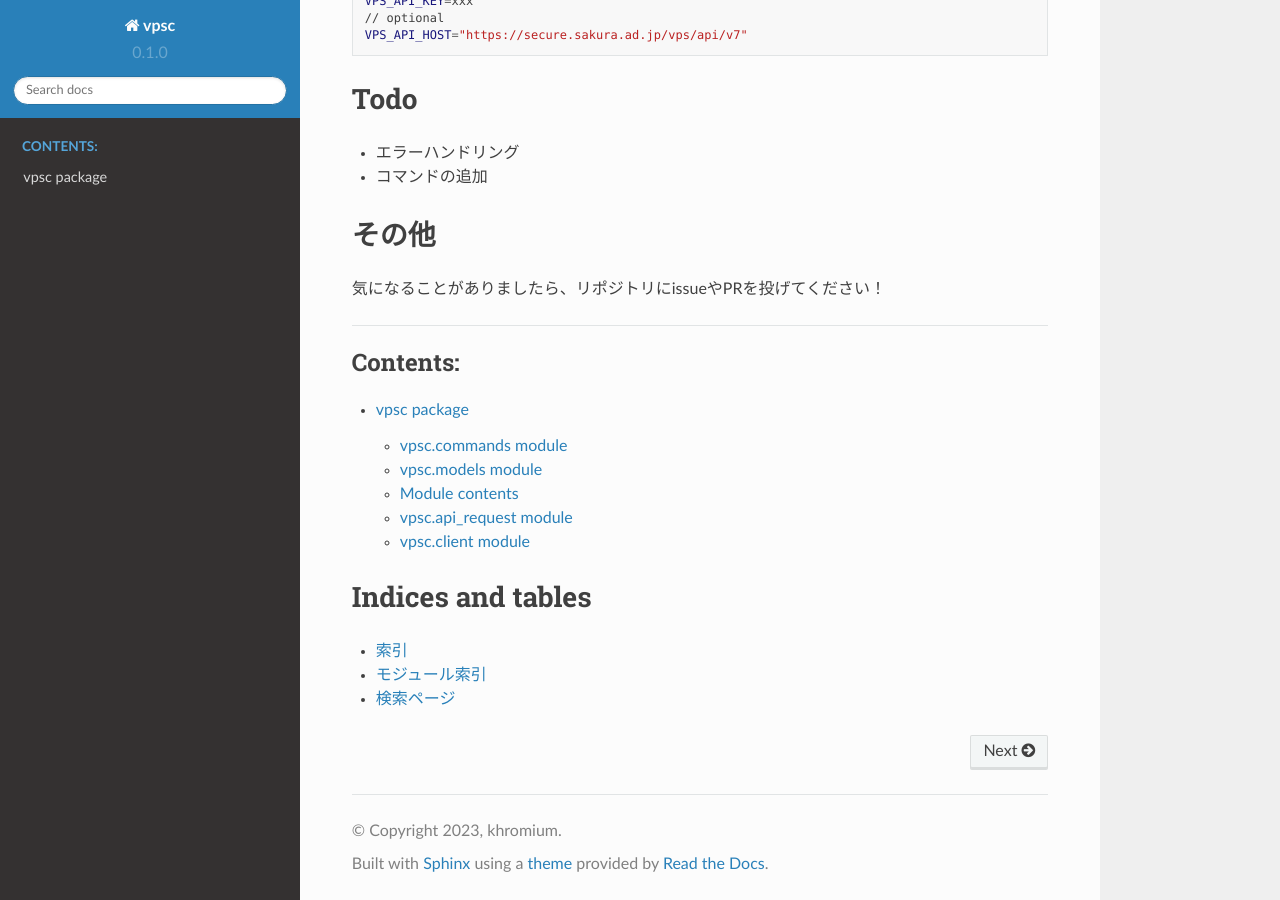
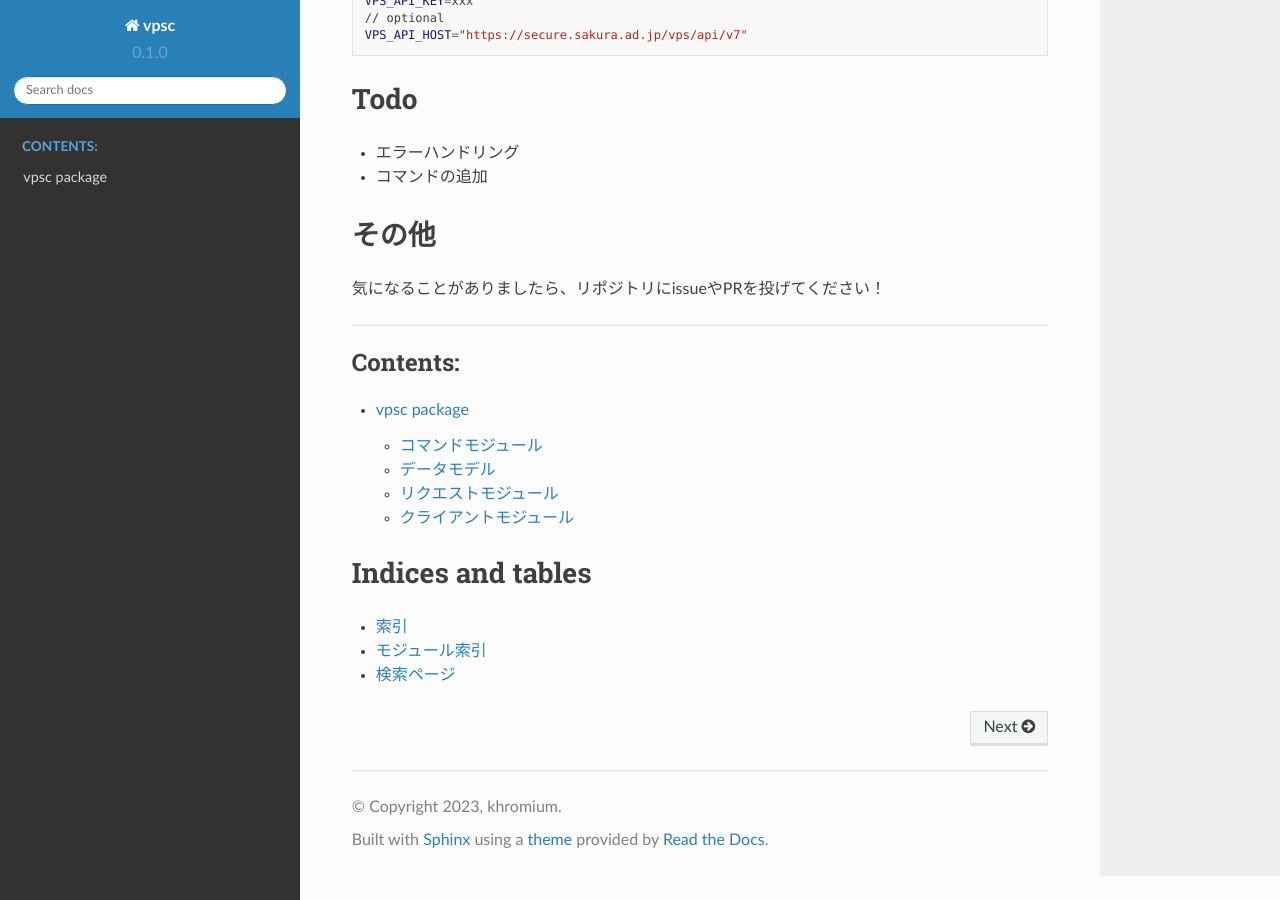
Before and after one commit to Khromium/vpsc, a Sphinx documentation site: the page built from docs/index.rst, in a window 1280 px wide and 900 px high, scrolled down 762 px. Built offline with Sphinx 7.4.7 and the Read the Docs theme 2.0.0, drawn with Linux system fonts in a browser that asks for light colours.

Commit message:
モジュールタイトルを日本語に修正 (#18)

```diff
--- a/docs/vpsc.rst
+++ b/docs/vpsc.rst
@@ -1,7 +1,7 @@
 vpsc package
 ============
 
-vpsc.commands module
+コマンドモジュール
 --------------------
 
 .. automodule:: vpsc.commands
@@ -12,7 +12,7 @@ vpsc.commands module
    :prog: vpsc
    :nested: full
 
-vpsc.models module
+データモデル
 ------------------
 
 .. automodule:: vpsc.models
@@ -20,16 +20,7 @@ vpsc.models module
    :undoc-members:
    :show-inheritance:
 
-Module contents
----------------
-
-.. automodule:: vpsc
-   :members:
-   :undoc-members:
-   :show-inheritance:
-
-
-vpsc.api\_request module
+リクエストモジュール
 ------------------------
 
 .. automodule:: vpsc.api_request
@@ -37,7 +28,7 @@ vpsc.api\_request module
    :undoc-members:
    :show-inheritance:
 
-vpsc.client module
+クライアントモジュール
 ------------------
 
 .. automodule:: vpsc.client
```
